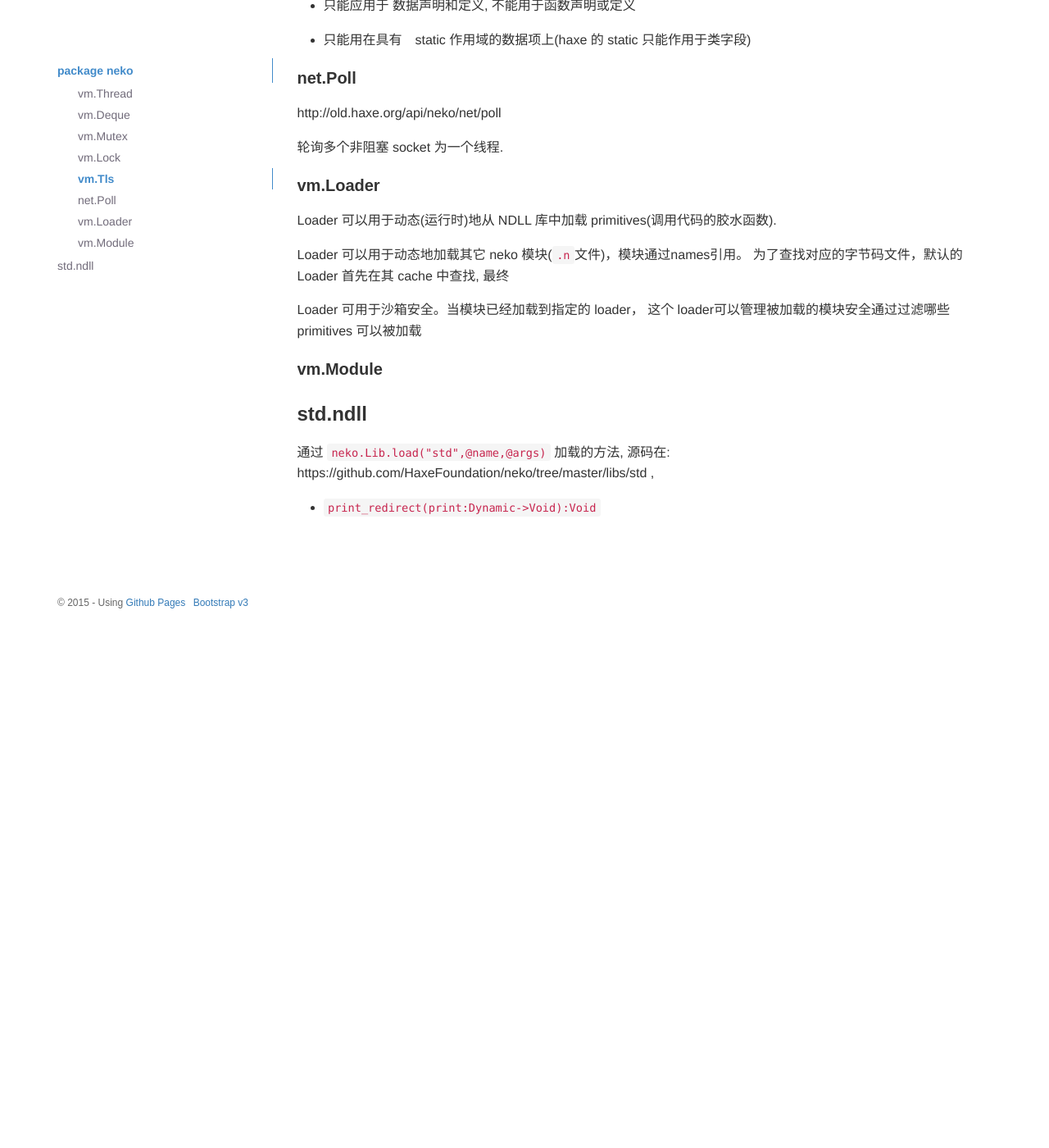
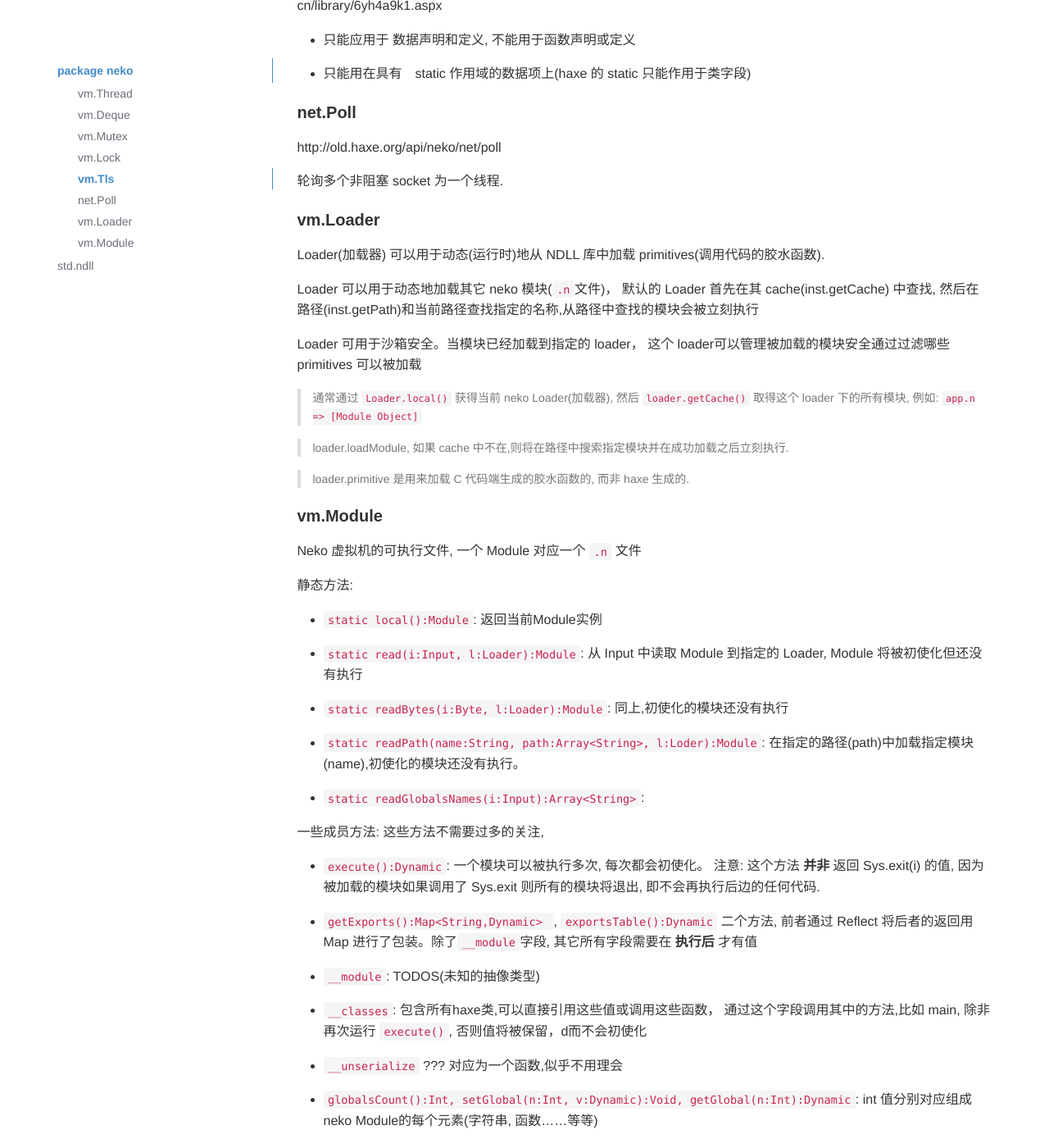
Before and after one commit to R32/r32.github.io, a Jekyll site: the page built from _posts/haxe/2014-05-21-neko.markdown, in a window 1280 px wide and 1400 px high, scrolled down 1754 px. Shown: the whole window at 82% size. Built offline with Jekyll 4.4.1, drawn with Linux system fonts in a browser that asks for light colours; nearby versions of some CDN libraries; Markdown is read by kramdown in place of the engine named in the settings; before the commit the page ends 2523 px from its top, so only the background shows below that; some of the changed text lies outside the part shown.

Commit message:
doc post

```diff
--- a/_posts/haxe/2014-03-30-commands.markdown
+++ b/_posts/haxe/2014-03-30-commands.markdown
@@ -635,7 +635,7 @@ vcproj                 : GenCPP internal
 
 @:depend             :  (cpp only)
 
-# 如果一个字段或类, 被添加这个标记, 编译器将在编译时输出警告信息
+# 如果一个字段或类, 被添加这个标记, 编译器将在编译时输出警告信息（注:目前仅适用于hxjava,未来可能会扩展到所有平台）
 @:deprecated         : Automatically added by -java-lib on class fields annotated with @Deprecated annotation. Has no effect on types compiled by Haxe.(java only)
 
 @:event              : Automatically added by -net-lib on events. Has no effect on types compiled by Haxe. (cs only)
--- a/_posts/haxe/2014-05-08-macro.markdown
+++ b/_posts/haxe/2014-05-08-macro.markdown
@@ -583,6 +583,9 @@ definedValue(key:String):String
 // 抛出编译错误, 并中断当前宏调用
 error(msg:String, pos:Position):Dynamic
 
+// 3.3 Dev版 https://github.com/HaxeFoundation/haxe/issues/2278
+eval(e:Expr):Dynamic
+
 // 抛出编译错误, 并中断当前编译
 fatalError(msg:String, pos:Position):Dynamic
 
@@ -607,6 +610,9 @@ getExpectedType():Null<Type>
 
 // 得到上下文所在 类名
 getLocalClass():Null<Ref<ClassType>>
+
+// 3.3 Dev版, 仅获得数据, 修改获得的数据不会对编译器有任何影响
+getLocalImports():Array<ImportExpr>
 
 // 得到上下文所在 方法名
 getLocalMethod():Null<String>
--- a/_posts/haxe/2014-05-21-neko.markdown
+++ b/_posts/haxe/2014-05-21-neko.markdown
@@ -13,9 +13,9 @@ categories: haxe
 
  * [使用 threadserver](http://old.haxe.org/doc/neko/threadserver)
 
+ * 可能需要参考 http://nekovm.org/doc 的文档获得一些细节, 比如源码: `__dollar__print`
 
 <!-- more -->
-
 
 
 ### package neko
@@ -101,16 +101,51 @@ http://old.haxe.org/api/neko/net/poll
 
 #### vm.Loader
 
-Loader 可以用于动态(运行时)地从 NDLL 库中加载 primitives(调用代码的胶水函数).
+Loader(加载器) 可以用于动态(运行时)地从 NDLL 库中加载 primitives(调用代码的胶水函数).
 
-Loader 可以用于动态地加载其它 neko 模块(`.n`文件)，模块通过names引用。
-为了查找对应的字节码文件，默认的 Loader 首先在其 cache 中查找,
-最终
+Loader 可以用于动态地加载其它 neko 模块(`.n`文件)，
+默认的 Loader 首先在其 cache(inst.getCache) 中查找,
+然后在路径(inst.getPath)和当前路径查找指定的名称,从路径中查找的模块会被立刻执行
 
 Loader 可用于沙箱安全。当模块已经加载到指定的 loader，
 这个 loader可以管理被加载的模块安全通过过滤哪些 primitives 可以被加载
 
+ > 通常通过 `Loader.local()` 获得当前 neko Loader(加载器), 然后 `loader.getCache()` 取得这个 loader 下的所有模块, 例如: `app.n => [Module Object]`
+
+ > loader.loadModule, 如果 cache 中不在,则将在路径中搜索指定模块并在成功加载之后立刻执行.
+
+ > loader.primitive 是用来加载 C 代码端生成的胶水函数的, 而非 haxe 生成的.
+
+
 #### vm.Module
+
+Neko 虚拟机的可执行文件, 一个 Module 对应一个 `.n` 文件
+
+静态方法:
+
+ * `static local():Module`: 返回当前Module实例
+
+ * `static read(i:Input, l:Loader):Module`: 从 Input 中读取 Module 到指定的 Loader, Module 将被初使化但还没有执行
+
+ * `static readBytes(i:Byte, l:Loader):Module`: 同上,初使化的模块还没有执行
+
+ * `static readPath(name:String, path:Array<String>, l:Loder):Module`: 在指定的路径(path)中加载指定模块(name),初使化的模块还没有执行。
+
+ * `static readGlobalsNames(i:Input):Array<String>`:
+
+一些成员方法: 这些方法不需要过多的关注,
+
+ * `execute():Dynamic`: 一个模块可以被执行多次, 每次都会初使化。 注意: 这个方法 **并非** 返回 Sys.exit(i) 的值, 因为被加载的模块如果调用了 Sys.exit 则所有的模块将退出, 即不会再执行后边的任何代码.
+
+ * `getExports():Map<String,Dynamic> `, `exportsTable():Dynamic` 二个方法, 前者通过 Reflect 将后者的返回用 Map 进行了包装。除了`__module`字段, 其它所有字段需要在 **执行后** 才有值
+
+  - `__module`: TODOS(未知的抽像类型)
+
+  - `__classes`: 包含所有haxe类,可以直接引用这些值或调用这些函数， 通过这个字段调用其中的方法,比如 main, 除非再次运行 `execute()`, 否则值将被保留，d而不会初使化
+
+  - `__unserialize` ??? 对应为一个函数,似乎不用理会
+
+ * `globalsCount():Int, setGlobal(n:Int, v:Dynamic):Void, getGlobal(n:Int):Dynamic`: int 值分别对应组成neko Module的每个元素(字符串, 函数......等等)
 
 
 ### std.ndll
--- a/_posts/haxelib/2014-05-10-some-haxe-lib.markdown
+++ b/_posts/haxelib/2014-05-10-some-haxe-lib.markdown
@@ -22,6 +22,12 @@ categories: haxelib
  * **[hxBitcoin](https://github.com/cbatson/hxBitcoin)** the Bitcoin, cryptocurrency and cryptography library for Haxe
 
 <!-- more -->
+
+ * [hxinflate](https://github.com/proletariatgames/hxinflate) 相对于Haxe自带的序列化库增加了更多的特性
+
+  - Doc: http://proletariat.com/news/2015/07/01/hxinflate-new-open-source-haxe-serialization-library/
+
+ * [shirotools](https://github.com/agram/shirotools) 一些工具很可能已经过时, 如果有更新的就好了
 
  * [MarkovNameGenerator](https://github.com/Tw1ddle/MarkovNameGenerator) 随机名字生成器
 
--- a/_posts/other/2014-09-10-some-interesting-libs.markdown
+++ b/_posts/other/2014-09-10-some-interesting-libs.markdown
@@ -104,6 +104,8 @@ https://github.com/sindresorhus/awesome
 
  * [buzz](https://github.com/jaysalvat/buzz) html5 声音播放
 
+ * [waud](https://github.com/adireddy/waud) html5 声音播放, hx 源码支持各种格式
+
  * [impress](https://github.com/bartaz/impress.js/) 展示用 JS.
 
  * [dynamics.js](https://github.com/michaelvillar/dynamics.js) 动画库
```
Also changed, not shown: _posts/haxe/2014-05-16-hxcpp.markdown (+6 -4 lines).
